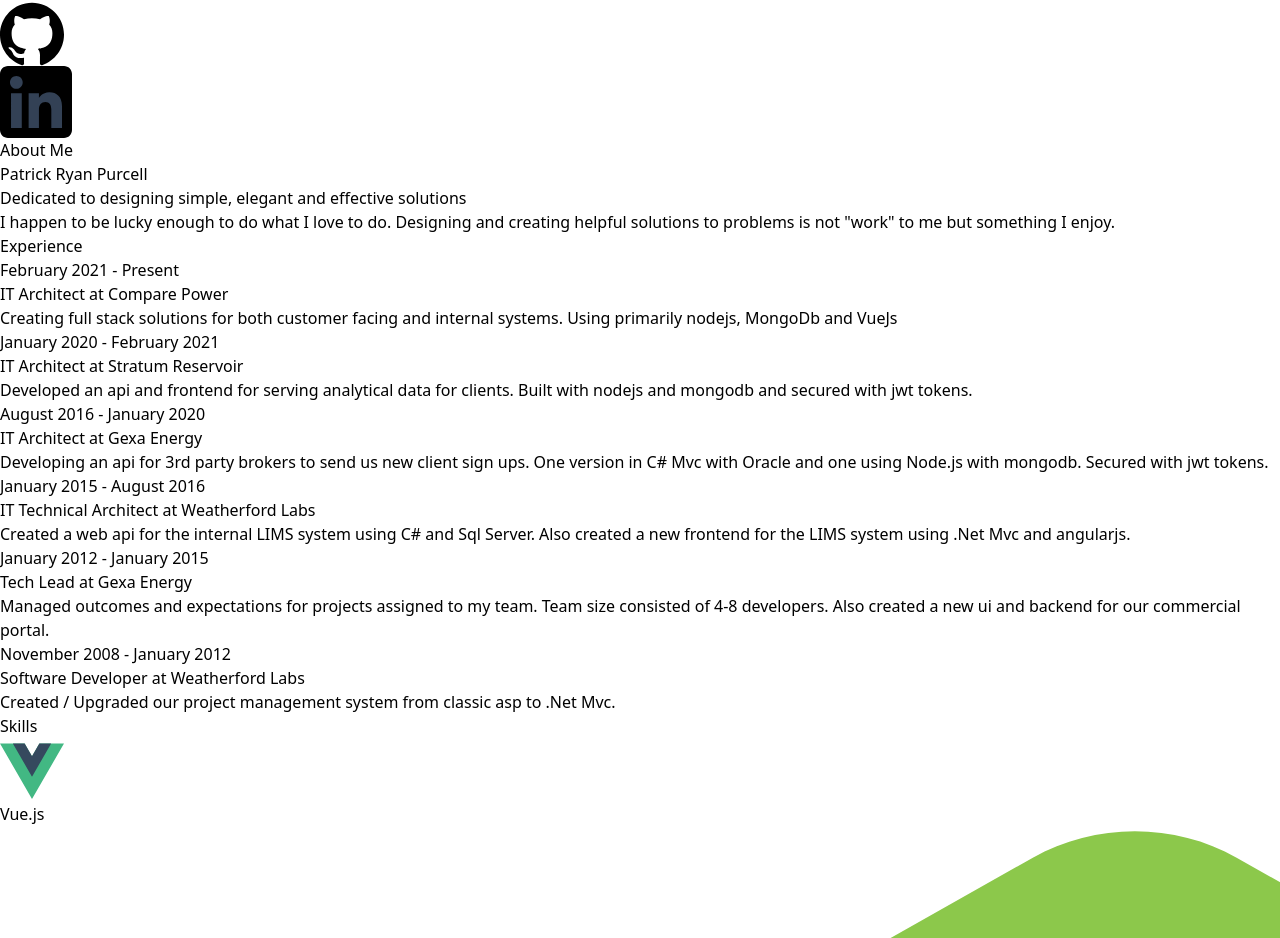
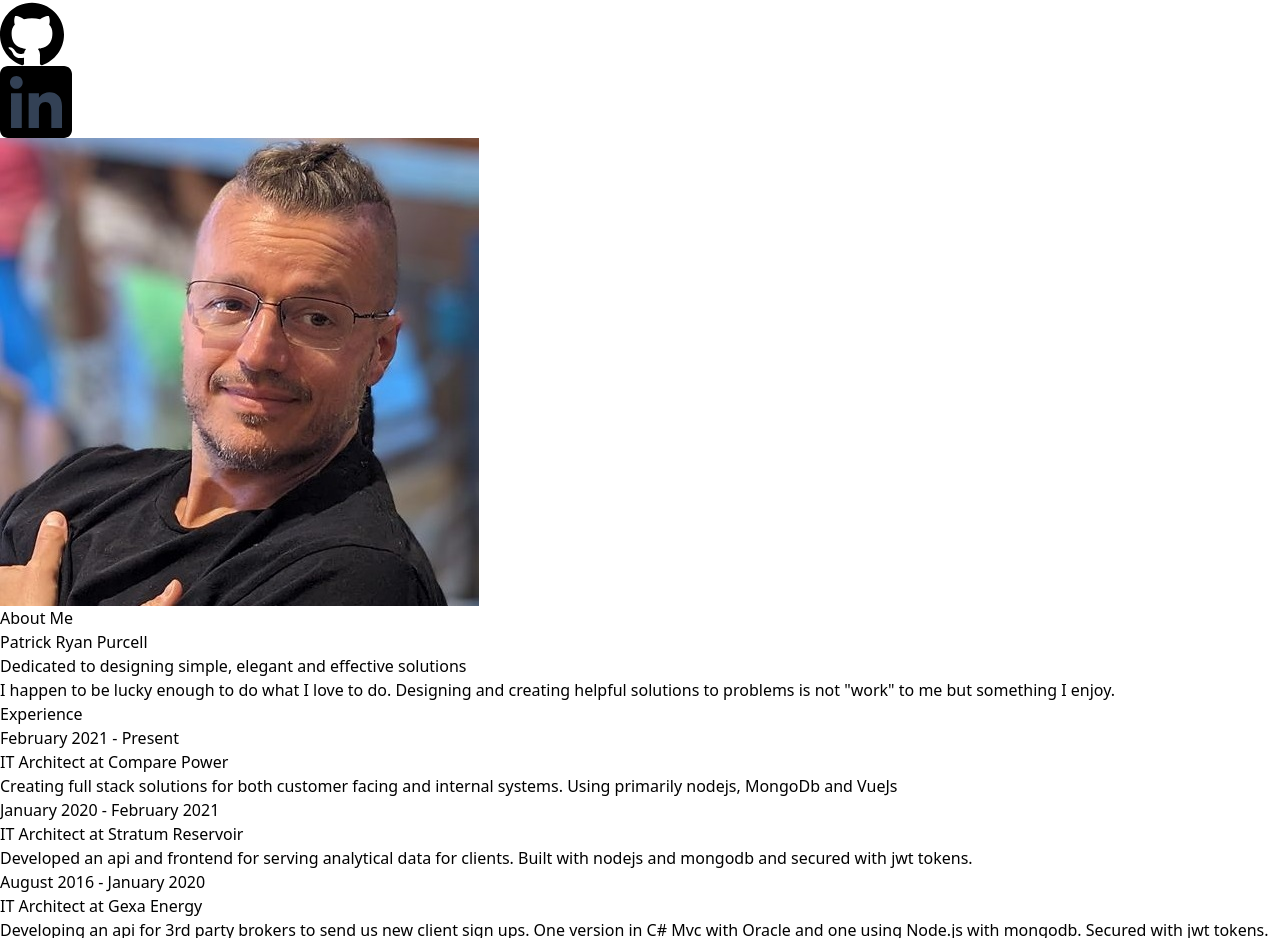
Before and after one commit to ryandterri/ryan.ryanterri.com, a Vue app: page / in a window 1280 px wide. Shown: the part 1794-2732 px from the top of the page. Built offline with nearby package versions, Linux system fonts and the light colour scheme.

Commit message:
fix(style): restyled the page

```diff
--- a/src/App.vue
+++ b/src/App.vue
@@ -15,12 +15,12 @@ import ResumeHeader from "./components/ResumeHeader.vue";
 </script>
 
 <template>
-  <div class="mx-auto container my-10 rounded-2xl border-l-slate-700 border-r-slate-700 border border-b-slate-700">
+  <div class="mx-auto container sm:my-10 rounded-2xl border-l-slate-700 border-r-slate-700 border border-b-slate-700">
     <div class="h-28 bg-slate-700 items-center flex px-8 gap-4 rounded-t-2xl">
-      <div>
-        <img src="./assets/profile_alt.jpg" alt="profile" class="rounded-full mt-16 h-32 w-36 object-fill"/>
+      <div class="hidden sm:block h-36 w-36">
+        <img src="./assets/profile_alt.jpg" alt="profile" class="rounded-full mt-16 object-fill"/>
       </div>
-      <div class="text-white w-full px-10 flex items-center justify-between">
+      <div class="text-white w-full px-10 flex flex-col sm:flex-row gap-2 items-center justify-between">
         <div>
           <div class="text-2xl font-bold"> Patrick Ryan Purcell</div>
           <div>Software Developer / Architect</div>
@@ -40,7 +40,9 @@ import ResumeHeader from "./components/ResumeHeader.vue";
     </div>
     <!--  <side-bar></side-bar>-->
 
-    <div class="py-4 my-10 bg-white text-black px-8">
+    <div class="py-4 sm:my-10 bg-white text-black px-8">
+
+      <img src="./assets/profile_alt.jpg" alt="profile" class="rounded-full sm:hidden h-32 w-32 object-fill"/>
 
       <resume-header id="about">About Me</resume-header>
 
```
